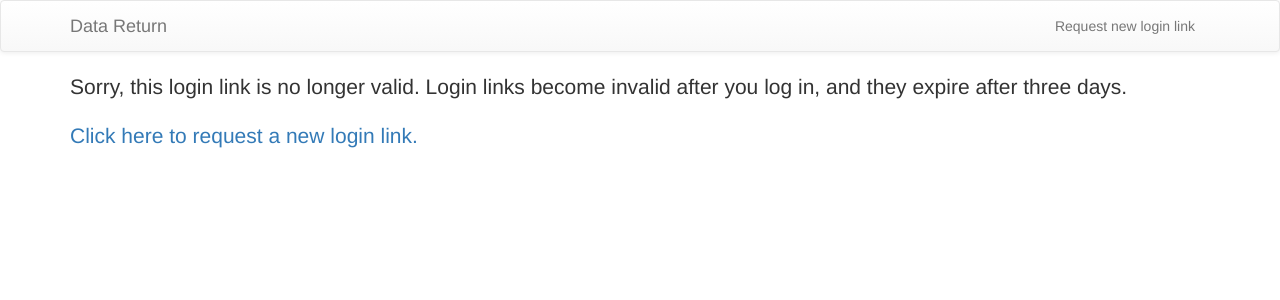
After one commit to OpenHumans/datareturn, a Django app: page /token_login_fail in a window 1280 px wide. The commit adds this page. Shown: the top 300 px of the page. Run offline with Django 3.2, Linux system fonts and the light colour scheme; some libraries are stand-ins or nearby versions.

Commit message:
Add emails for login link, buttons to navbar

```diff
--- /dev/null
+++ b/datareturn/templates/account/email/password_reset_key_subject.txt
@@ -0,0 +1 @@
+New Login Token
--- a/datareturn/templates/base.html
+++ b/datareturn/templates/base.html
@@ -41,13 +41,16 @@
             <span class="icon-bar"></span>
           </button>
 
-          <a class="navbar-brand" href="/">Data Return</a>
+          <a class="navbar-brand" href="/">Data Return{% if user.is_authenticated %}: <small>{{ user.email }}</small>{% endif %}</a>
         </div>
 
         <div class="collapse navbar-collapse" id="navbar-main-collapse">
           <ul class="nav navbar-nav navbar-right">
-            <li class=""><a href="#">ItemA</a></li>
-            <li class=""><a href="#">ItemB</a></li>
+            {% if user.is_authenticated %}
+            <li class=""><a href="{% url 'account_logout' %}">Log out</a></li>
+            {% else %}
+            <li class=""><a href="{% url 'account_reset_password'%}">Request new login link</a><li>
+            {% endif %}
           </ul>
         </div>
       </div>
--- /dev/null
+++ b/datareturn/templates/datareturn/token_login_fail.html
@@ -0,0 +1,11 @@
+{% extends 'base.html' %}
+
+{% block content %}
+<p class="lead">
+  Sorry, this login link is no longer valid. Login links become invalid after
+  you log in, and they expire after three days.
+</p>
+<p class="lead">
+  <a href="{% url 'account_reset_password' %}">Click here to request a new login link.</a>
+</p>
+{% endblock %}
--- a/datareturn/urls.py
+++ b/datareturn/urls.py
@@ -14,7 +14,9 @@ urlpatterns = [
     url(r'^$', TemplateView.as_view(template_name='datareturn/home.html'),
         name='home'),
     url(r'^account/', include('allauth.urls')),
-    url(r'^token_login/(?P<uidb64>[0-9A-Za-z_\-]+)/'
-        r'(?P<token>[0-9A-Za-z]{1,13}-[0-9A-Za-z]{1,20})/$',
+    url(r"^token_login/(?P<uidb36>[0-9A-Za-z]+)-(?P<token>.+)/$",
         TokenLoginView.as_view(), name='token_login'),
+    url(r'^token_login_fail/?$',
+        TemplateView.as_view(template_name='datareturn/token_login_fail.html'),
+        name='token_login_fail'),
 ]
```
Also changed, not shown: datareturn/templates/account/email/password_reset_key_message.txt (added, +11 -0 lines), datareturn/templates/account/password_reset.html (added, +24 -0 lines), datareturn/templates/account/password_reset_done.html (added, +10 -0 lines), datareturn/templatetags/token_email_extras.py (added, +15 -0 lines), datareturn/views.py (+13 -7 lines), README.md, datareturn/templatetags/__init__.py (added).
